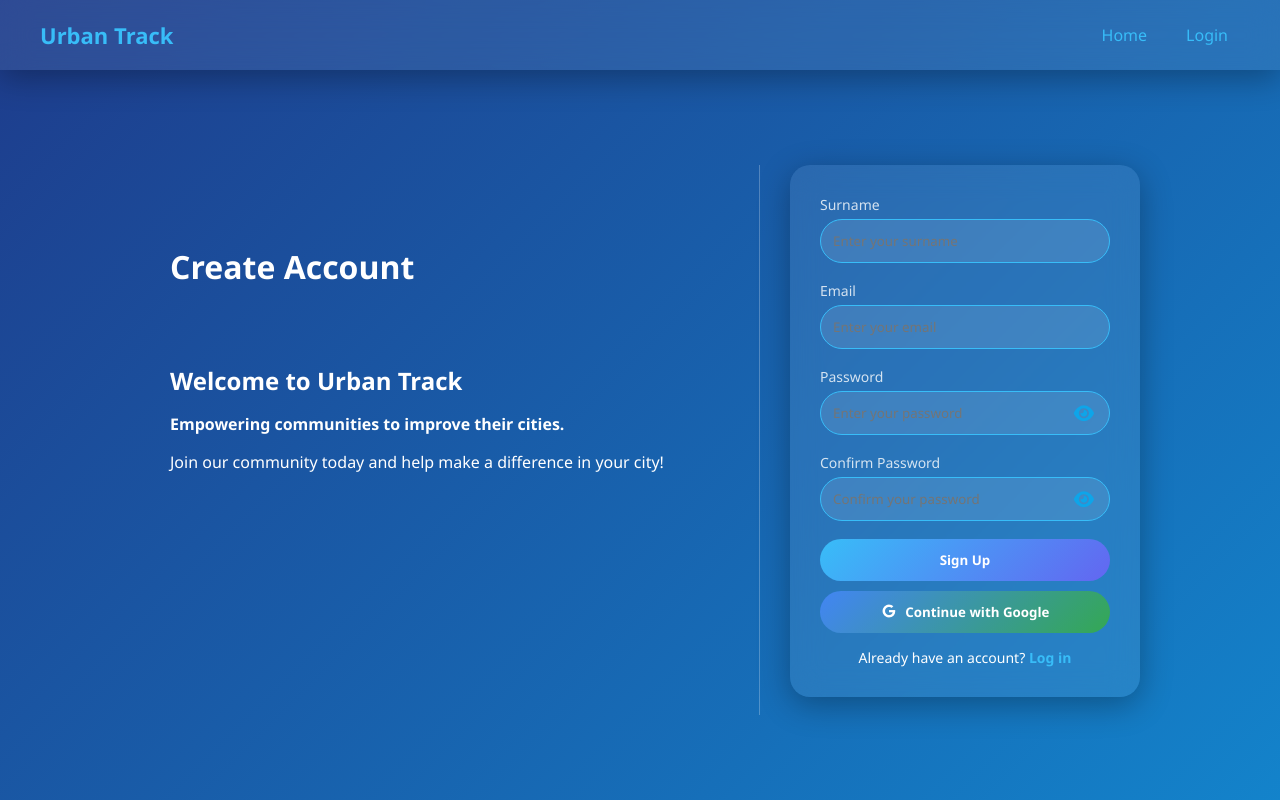
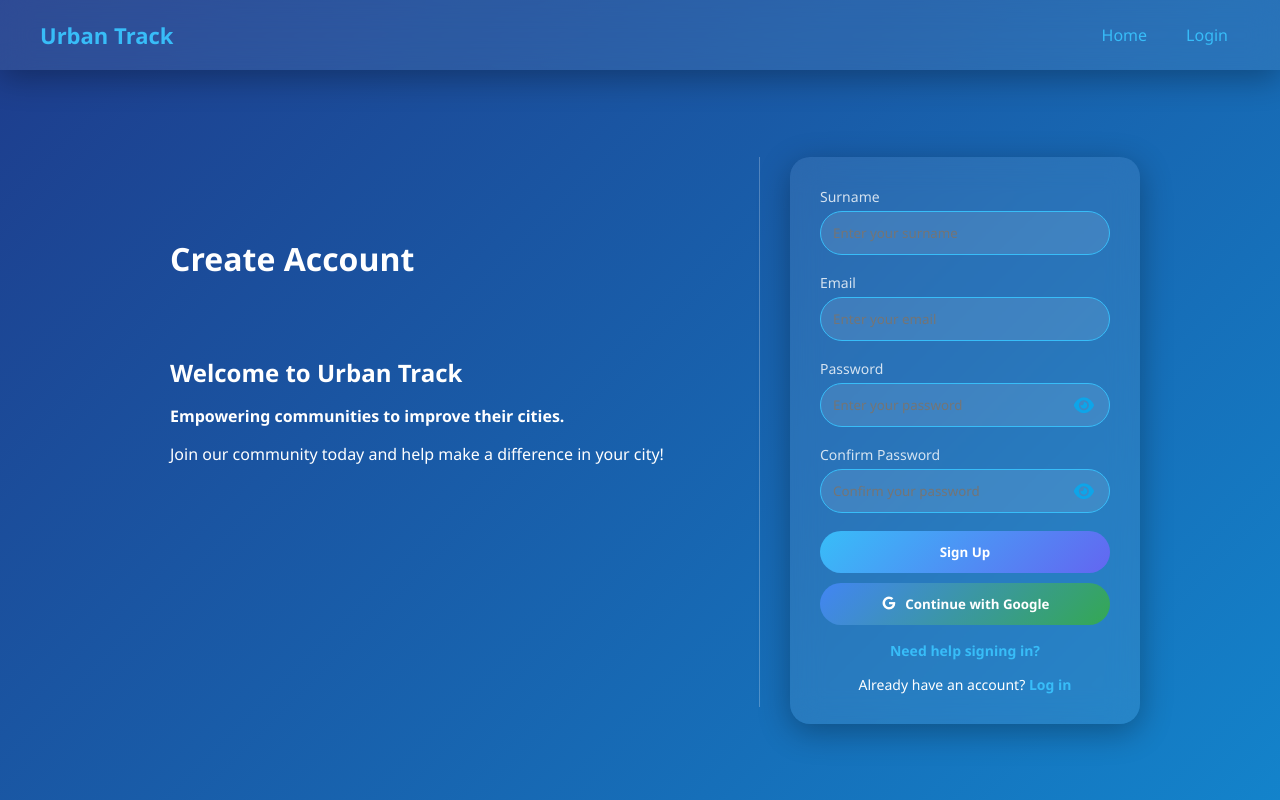
Before and after one commit to Sixomacanda/DSW02A1_TECH_NEXUS, a website: page UrbanTrack/pages/signUpPage.html in a window 1280 px wide. Drawn offline with Linux system fonts and the light colour scheme.

Commit message:
adde some links to yuotube

```diff
--- a/UrbanTrack/pages/signUpPage.html
+++ b/UrbanTrack/pages/signUpPage.html
@@ -109,6 +109,9 @@
           <i class="fa-brands fa-google"></i> Continue with Google
         </button>
 
+        <p class="footer-text" style="margin-top: 1rem;">
+          <a href="https://youtu.be/lHobGGVFqFk" target="_blank">Need help signing in?</a>
+        </p>
         <p class="footer-text">
           Already have an account? <a href="login.html">Log in</a>
         </p>
```
